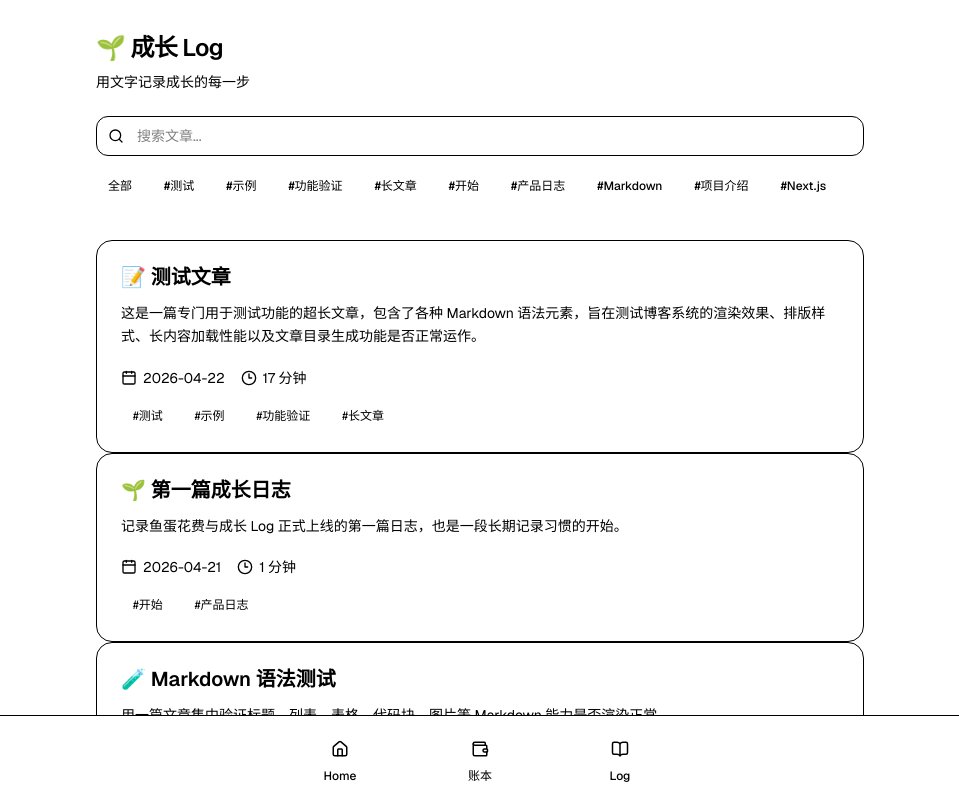
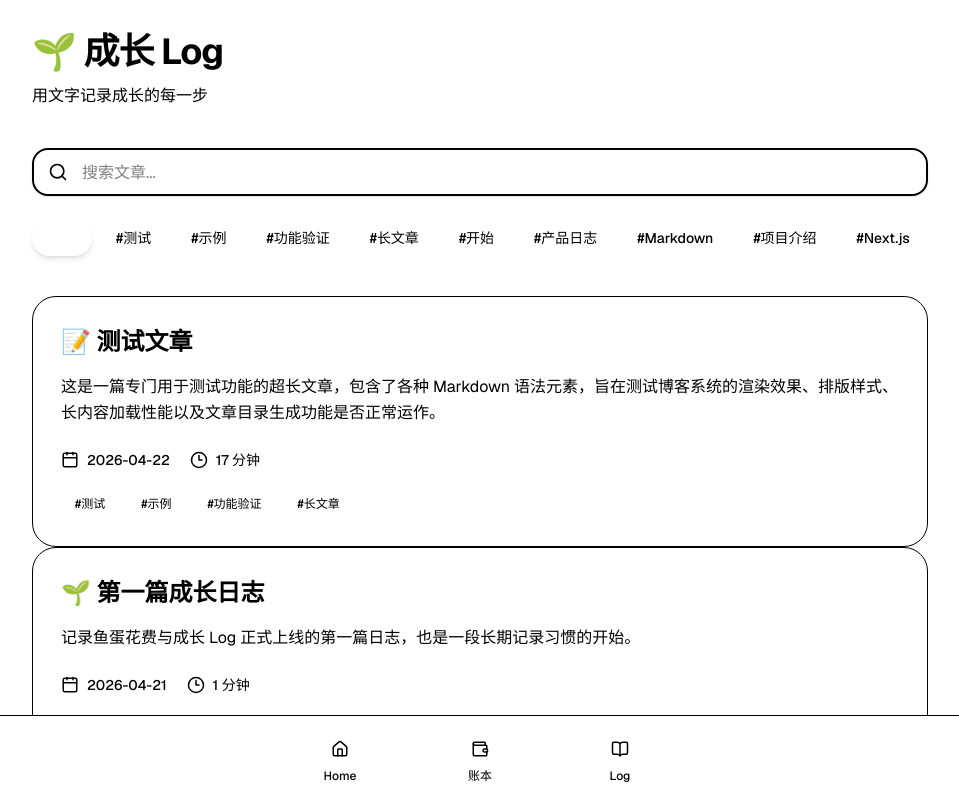
Before and after one commit to Chenming00/Yudan-log, a Next.js app: page /blog in a window 1280 px wide. Shown: the top 798 px of the page, without its empty margins (160-1119 px from the left). Built offline with nearby package versions, Linux system fonts and the light colour scheme; no server answers.

Commit message:
feat: enhance blog layout with improved styling, add reading progress component, and update table of contents functionality

```diff
--- /dev/null
+++ b/app/blog/[slug]/reading-progress.tsx
@@ -0,0 +1,30 @@
+"use client";
+
+import { useEffect, useState } from "react";
+
+export function ReadingProgress() {
+  const [progress, setProgress] = useState(0);
+
+  useEffect(() => {
+    const updateProgress = () => {
+      const scrollTop = window.scrollY;
+      const docHeight = document.documentElement.scrollHeight - window.innerHeight;
+      const progress = docHeight > 0 ? (scrollTop / docHeight) * 100 : 0;
+      setProgress(progress);
+    };
+
+    window.addEventListener("scroll", updateProgress, { passive: true });
+    updateProgress();
+
+    return () => window.removeEventListener("scroll", updateProgress);
+  }, []);
+
+  return (
+    <div className="fixed top-0 left-0 right-0 z-[100] h-1 bg-transparent">
+      <div
+        className="h-full bg-gradient-to-r from-primary via-primary/80 to-primary/60 transition-all duration-150 ease-out"
+        style={{ width: `${progress}%` }}
+      />
+    </div>
+  );
+}
--- a/app/blog/[slug]/toc-card.tsx
+++ b/app/blog/[slug]/toc-card.tsx
@@ -1,16 +1,38 @@
 'use client';
 
-import { useState } from 'react';
-import { ChevronDown } from 'lucide-react';
+import { useState, useEffect } from 'react';
+import { ChevronDown, BookOpen } from 'lucide-react';
 import type { BlogHeading } from '@/lib/blog';
 
 export function TocCard({ headings }: { headings: BlogHeading[] }) {
-  const [isOpen, setIsOpen] = useState(false);
+  const [isOpen, setIsOpen] = useState(true);
+  const [activeId, setActiveId] = useState<string>('');
+
+  // 监听滚动，高亮当前激活的标题
+  useEffect(() => {
+    const observer = new IntersectionObserver(
+      (entries) => {
+        entries.forEach((entry) => {
+          if (entry.isIntersecting) {
+            setActiveId(entry.target.id);
+          }
+        });
+      },
+      { rootMargin: '-20% 0px -70% 0px' }
+    );
+
+    headings.forEach((heading) => {
+      const element = document.getElementById(heading.id);
+      if (element) observer.observe(element);
+    });
+
+    return () => observer.disconnect();
+  }, [headings]);
 
   if (headings.length === 0) return null;
 
   return (
-    <div className="mb-8 rounded-xl border border-border/50 bg-muted/30 p-4">
+    <div className="rounded-2xl border border-border/40 bg-gradient-to-br from-white to-muted/20 p-5 shadow-sm">
       <button
         type="button"
         onClick={() => setIsOpen((open) => !open)}
@@ -18,19 +40,26 @@ export function TocCard({ headings }: { headings: BlogHeading[] }) {
         aria-expanded={isOpen}
         aria-controls="blog-toc-content"
       >
-        <p className="text-sm font-medium text-foreground">文章目录</p>
-        <ChevronDown className={`h-4 w-4 text-muted-foreground transition-transform group-hover:text-foreground ${isOpen ? 'rotate-180' : ''}`} />
+        <div className="flex items-center gap-2.5">
+          <BookOpen className="h-4.5 w-4.5 text-primary" />
+          <p className="text-base font-semibold text-foreground">文章目录</p>
+        </div>
+        <ChevronDown className={`h-5 w-5 text-muted-foreground transition-transform duration-300 group-hover:text-foreground ${isOpen ? 'rotate-180' : ''}`} />
       </button>
 
       {isOpen && (
-        <div id="blog-toc-content" className="mt-3 space-y-1.5 border-t border-border/50 pt-3">
+        <div id="blog-toc-content" className="mt-4 space-y-1.5 border-t border-border/30 pt-4">
           {headings.map((heading) => (
             <a
               key={heading.id}
               href={`#${heading.id}`}
-              className="block text-sm text-muted-foreground hover:text-foreground transition-colors py-0.5"
-              style={{ paddingLeft: `${(heading.level - 2) * 16}px` }}
-              onClick={() => setIsOpen(false)}
+              className={`block text-sm py-1.5 rounded-lg transition-all duration-200 ${
+                activeId === heading.id
+                  ? 'bg-primary/10 text-primary font-medium pl-3'
+                  : 'text-muted-foreground hover:text-foreground hover:bg-muted/50'
+              }`}
+              style={{ paddingLeft: `${(heading.level - 2) * 16 + (activeId === heading.id ? 0 : 12)}px` }}
+              onClick={() => setIsOpen(true)}
             >
               {heading.text}
             </a>
--- a/app/blog/blog-list-client.tsx
+++ b/app/blog/blog-list-client.tsx
@@ -48,28 +48,31 @@ export function BlogListClient({ posts }: BlogListClientProps) {
   }, [posts, selectedTag, searchQuery]);
 
   return (
-    <div className="max-w-3xl mx-auto">
+    <div className="max-w-4xl mx-auto">
       {/* 头部区域 */}
-      <header className="pt-safe pb-6">
-        <h1 className="text-2xl font-semibold tracking-tight text-foreground">
+      <header className="pt-safe pb-10">
+        <div className="relative">
+          <div className="absolute -left-4 top-1/2 -translate-y-1/2 w-1 h-12 bg-gradient-to-b from-primary to-primary/50 rounded-full" />
+          <h1 className="text-3xl sm:text-4xl font-bold tracking-tight text-foreground">
             🌱 成长 Log
           </h1>
-        <p className="mt-2 text-sm text-muted-foreground">
+          <p className="mt-3 text-base text-muted-foreground">
             用文字记录成长的每一步
           </p>
+        </div>
       </header>
 
       {/* 搜索和筛选区域 */}
-      <div className="space-y-4">
+      <div className="space-y-6 mb-10">
         {/* 搜索框 */}
-        <div className="relative">
-          <Search className="absolute left-3 top-1/2 -translate-y-1/2 h-4 w-4 text-muted-foreground" />
+        <div className="relative group">
+          <Search className="absolute left-4 top-1/2 -translate-y-1/2 h-5 w-5 text-muted-foreground group-focus-within:text-primary transition-colors" />
           <input
             type="text"
             placeholder="搜索文章..."
             value={searchQuery}
             onChange={(e) => setSearchQuery(e.target.value)}
-            className="w-full h-10 pl-10 pr-4 rounded-xl border border-border bg-white text-sm placeholder:text-muted-foreground focus:outline-none focus:ring-2 focus:ring-ring focus:border-transparent transition-all"
+            className="w-full h-12 pl-12 pr-5 rounded-2xl border-2 border-border/60 bg-white text-base placeholder:text-muted-foreground/60 focus:outline-none focus:ring-4 focus:ring-primary/10 focus:border-primary transition-all shadow-sm"
           />
         </div>
 
@@ -78,10 +81,10 @@ export function BlogListClient({ posts }: BlogListClientProps) {
           <div className="flex flex-wrap gap-2">
             <button
               onClick={() => setSelectedTag(null)}
-              className={`rounded-full px-3 py-1.5 text-xs font-medium transition-colors ${
+              className={`rounded-full px-4 py-2 text-sm font-medium transition-all ${
                 selectedTag === null
-                  ? "bg-foreground text-background"
-                  : "bg-muted text-muted-foreground hover:bg-accent"
+                  ? "bg-gradient-to-r from-primary to-primary/80 text-white shadow-md shadow-primary/20"
+                  : "bg-muted/60 text-muted-foreground hover:bg-muted hover:text-foreground"
               }`}
             >
               全部
@@ -90,10 +93,10 @@ export function BlogListClient({ posts }: BlogListClientProps) {
               <button
                 key={tag}
                 onClick={() => setSelectedTag(tag)}
-                className={`rounded-full px-3 py-1.5 text-xs font-medium transition-colors ${
+                className={`rounded-full px-4 py-2 text-sm font-medium transition-all ${
                   selectedTag === tag
-                    ? "bg-foreground text-background"
-                    : "bg-muted text-muted-foreground hover:bg-accent"
+                    ? "bg-gradient-to-r from-primary to-primary/80 text-white shadow-md shadow-primary/20"
+                    : "bg-muted/60 text-muted-foreground hover:bg-muted hover:text-foreground"
                 }`}
               >
                 #{tag}
@@ -104,46 +107,52 @@ export function BlogListClient({ posts }: BlogListClientProps) {
       </div>
 
       {/* 文章列表 */}
-      <div className="mt-10 space-y-6">
-        {filteredPosts.map((post) => (
+      <div className="space-y-5">
+        {filteredPosts.map((post, index) => (
           <Link key={post.slug} href={`/blog/${post.slug}`}>
-            <article className="group rounded-2xl bg-white border border-border/50 p-6 transition-all hover:shadow-lg hover:border-border hover:-translate-y-0.5 cursor-pointer">
-              <h2 className="text-xl font-semibold text-foreground leading-tight group-hover:text-primary transition-colors">
+            <article className="group relative rounded-3xl bg-white border border-border/40 p-7 transition-all duration-300 hover:shadow-xl hover:shadow-primary/5 hover:border-primary/30 hover:-translate-y-1 cursor-pointer overflow-hidden">
+              {/* 装饰元素 */}
+              <div className="absolute top-0 right-0 w-32 h-32 bg-gradient-to-br from-primary/5 to-transparent rounded-bl-full opacity-0 group-hover:opacity-100 transition-opacity duration-500" />
+
+              <div className="relative">
+                <h2 className="text-xl sm:text-2xl font-bold text-foreground leading-snug group-hover:text-primary transition-colors">
                   {post.title}
                 </h2>
-              <p className="mt-3 text-sm text-muted-foreground line-clamp-2 leading-relaxed">
+                <p className="mt-4 text-base text-muted-foreground/90 line-clamp-2 leading-relaxed">
                   {post.summary}
                 </p>
-              <div className="mt-5 flex items-center gap-4 text-sm text-muted-foreground">
-                <div className="flex items-center gap-1.5">
-                  <Calendar className="h-4 w-4" />
-                  <span>{post.date}</span>
+                <div className="mt-6 flex flex-wrap items-center gap-5 text-sm text-muted-foreground">
+                  <div className="flex items-center gap-2">
+                    <Calendar className="h-4.5 w-4.5" />
+                    <span className="font-medium">{post.date}</span>
                   </div>
-                <div className="flex items-center gap-1.5">
-                  <Clock3 className="h-4 w-4" />
-                  <span>{post.readingTime} 分钟</span>
+                  <div className="flex items-center gap-2">
+                    <Clock3 className="h-4.5 w-4.5" />
+                    <span className="font-medium">{post.readingTime} 分钟</span>
                   </div>
                 </div>
                 {post.tags.length > 0 && (
-                <div className="mt-4 flex flex-wrap gap-2">
+                  <div className="mt-5 flex flex-wrap gap-2">
                     {post.tags.map((tag) => (
                       <span
                         key={tag}
-                      className="rounded-full bg-muted/70 px-3 py-1 text-xs text-muted-foreground"
+                        className="rounded-full bg-gradient-to-r from-muted to-muted/80 px-3.5 py-1.5 text-xs font-medium text-muted-foreground/80"
                       >
                         #{tag}
                       </span>
                     ))}
                   </div>
                 )}
+              </div>
             </article>
           </Link>
         ))}
       </div>
 
       {filteredPosts.length === 0 && (
-        <div className="mt-12 rounded-2xl bg-white border border-border/50 p-12 text-center">
-          <p className="text-muted-foreground text-sm">
+        <div className="mt-14 rounded-3xl bg-white border border-border/40 p-14 text-center">
+          <div className="text-5xl mb-4">📭</div>
+          <p className="text-muted-foreground text-base">
             {searchQuery ? "没有找到匹配的文章" : "暂无文章"}
           </p>
         </div>
```
Also changed, not shown: app/blog/[slug]/markdown-content.tsx (+14 -14 lines), app/blog/[slug]/page.tsx (+52 -28 lines). Lines whose indentation alone changed are shown as unchanged.
